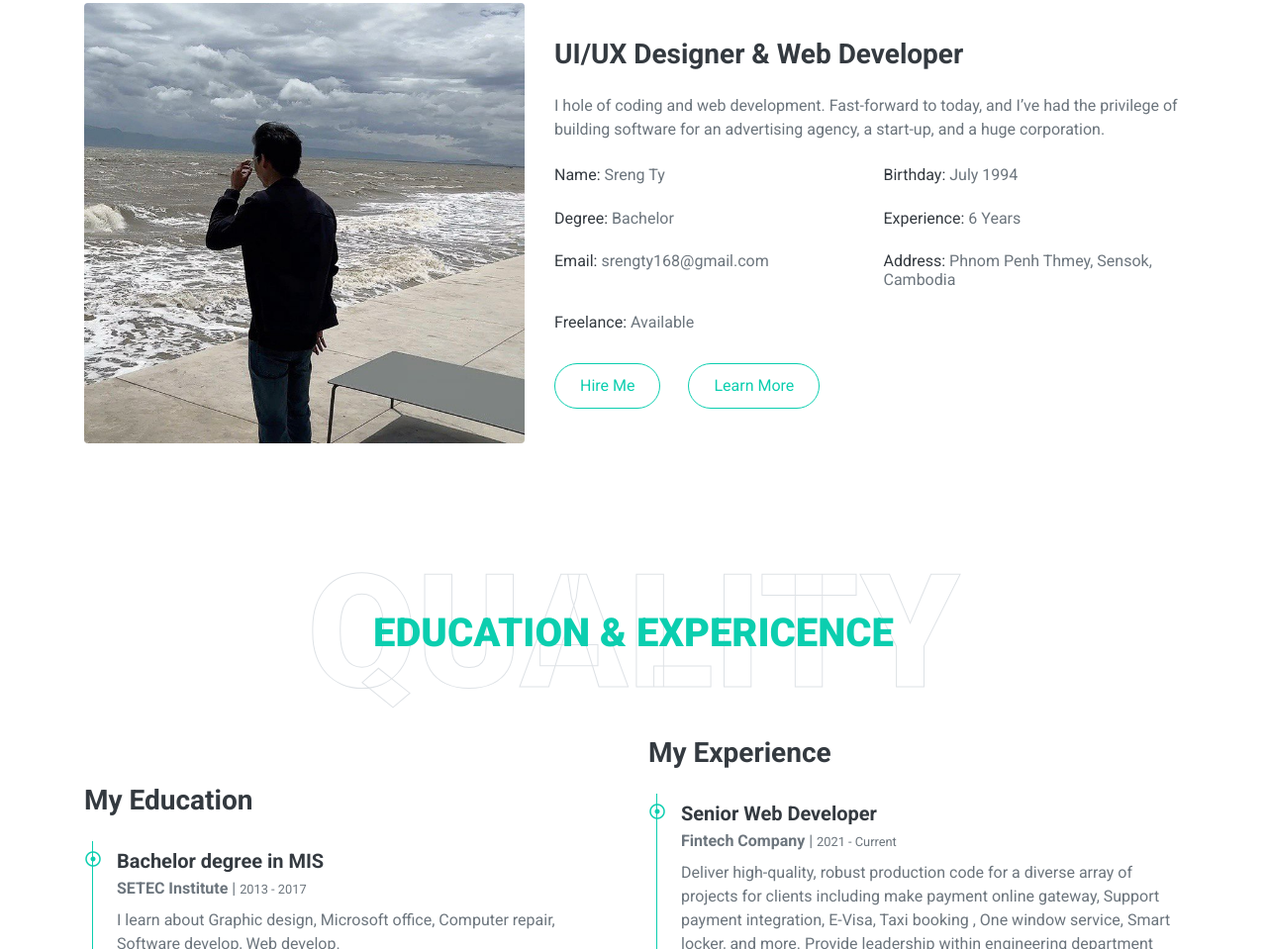
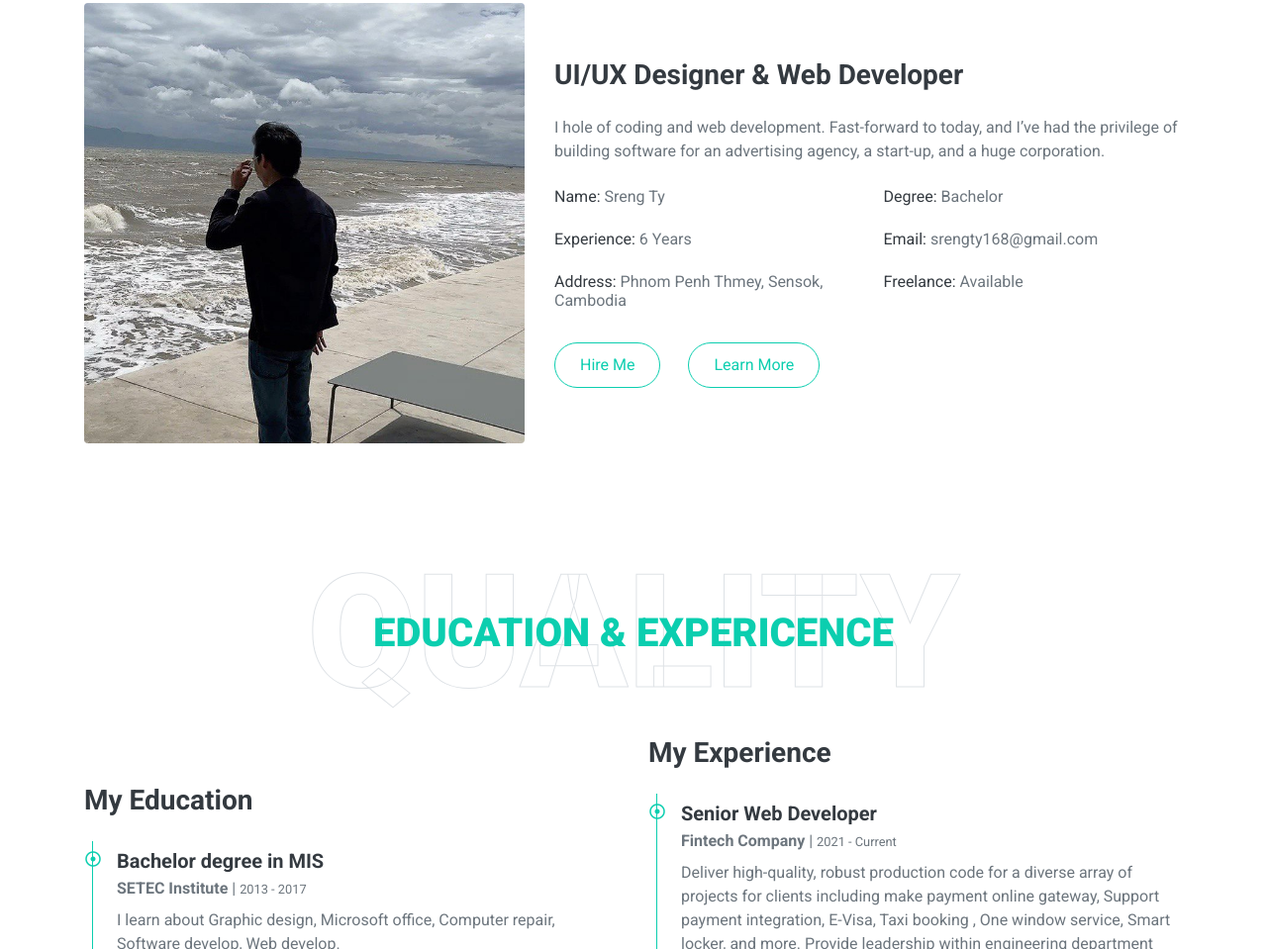
Before and after one commit to srengty168/my-portfolio, a plain HTML site: page index.html in a window 1280 px wide. Shown: the part 1093-2052 px from the top of the page at 99% size. Drawn offline with nearby package versions, Linux system fonts and the light colour scheme.

Commit message:
remove dob

```diff
--- a/index.html
+++ b/index.html
@@ -114,7 +114,6 @@
                     <p>I hole of coding and web development. Fast-forward to today, and I’ve had the privilege of building software for an advertising agency, a start-up, and a huge corporation.</p>
                     <div class="row mb-3">
                         <div class="col-sm-6 py-2"><h6>Name: <span class="text-secondary">Sreng Ty</span></h6></div>
-                        <div class="col-sm-6 py-2"><h6>Birthday: <span class="text-secondary">July 1994</span></h6></div>
                         <div class="col-sm-6 py-2"><h6>Degree: <span class="text-secondary">Bachelor</span></h6></div>
                         <div class="col-sm-6 py-2"><h6>Experience: <span class="text-secondary">6 Years</span></h6></div>
                         <div class="col-sm-6 py-2"><h6>Email: <span class="text-secondary">srengty168@gmail.com</span></h6></div>
```
